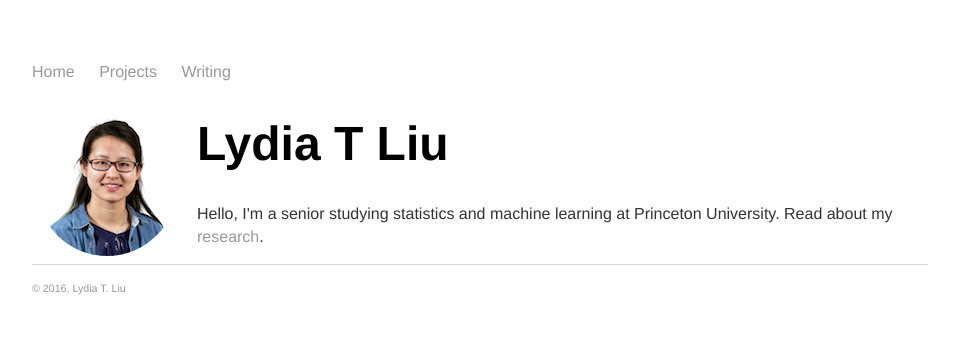
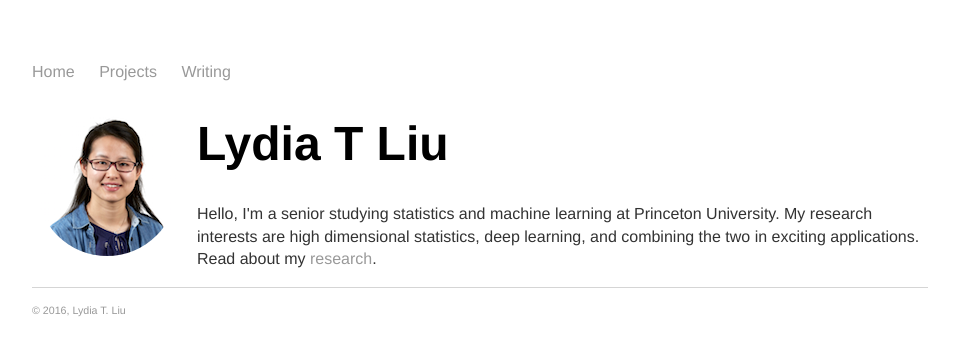
Before and after one commit to serenalwang/serenalwang.github.io, a Jekyll site: the page built from index.html, in a window 1280 px wide. Shown: the top 355 px of the page, without its empty margins (160-1119 px from the left). Built offline with Jekyll 4.4.1, drawn with Linux system fonts in a browser that asks for light colours.

Commit message:
Update index.html

```diff
--- a/index.html
+++ b/index.html
@@ -6,5 +6,5 @@
 
 	<img src="img/msr.png" alt="Photo" class="leftside_image">
 	<h1>Lydia T Liu</h1>
-		<p>Hello, I'm a senior studying statistics and machine learning at Princeton University. Read about my <a href="/projects">research</a>.</p>
+		<p>Hello, I'm a senior studying statistics and machine learning at Princeton University. My research interests are high dimensional statistics, deep learning, and combining the two in exciting applications. Read about my <a href="/projects">research</a>.</p>
 </div><!-- /.blurb -->
```
